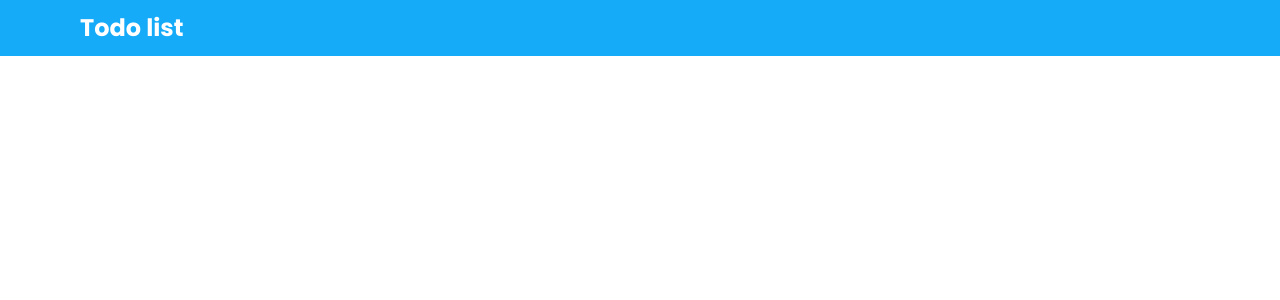
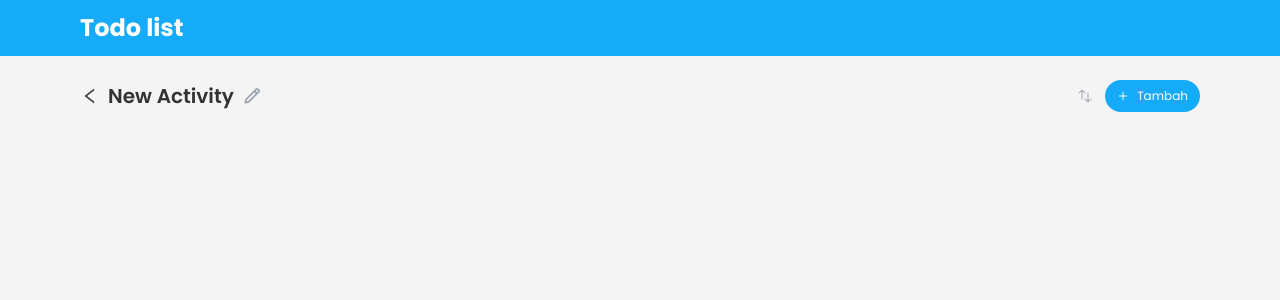
Before and after one commit to Firay24/todolist-app, a React (Create React App) app: page /activity/1 in a window 1280 px wide. Before the commit this address had no page. Shown: the top 300 px of the page. Built offline with nearby package versions, Linux system fonts and the light colour scheme.

Commit message:
navigation on detail page

```diff
--- a/package.json
+++ b/package.json
@@ -9,6 +9,7 @@
     "react": "^18.2.0",
     "react-dom": "^18.2.0",
     "react-icons": "^4.11.0",
+    "react-infinite-scroll-component": "^6.1.0",
     "react-router-dom": "^6.16.0",
     "react-scripts": "5.0.1",
     "web-vitals": "^2.1.4"
--- a/src/App.jsx
+++ b/src/App.jsx
@@ -2,6 +2,7 @@ import React from 'react';
 import { Route, Routes } from 'react-router-dom';
 import Header from 'components/Header';
 import Dashboard from 'page/Dashboard';
+import DetailPage from 'page/DetailPage';
 
 function App() {
   return (
@@ -12,6 +13,7 @@ function App() {
       <main className="mt-20">
         <Routes>
           <Route path="/" element={<Dashboard />} />
+          <Route path="/activity/:id" element={<DetailPage />} />
         </Routes>
       </main>
     </div>
--- a/src/components/Header/index.jsx
+++ b/src/components/Header/index.jsx
@@ -2,7 +2,7 @@ import React from 'react';
 
 function Header() {
   return (
-    <div className="bg-basic-blue py-3 flex fixed top-0 left-0 w-full">
+    <div className="bg-basic-blue py-3 flex fixed top-0 left-0 w-full z-10">
       <h1 className="text-white ml-20 font-bold text-2xl cursor-default">
         Todo list
       </h1>
--- a/src/components/button/index.jsx
+++ b/src/components/button/index.jsx
@@ -1,30 +1,33 @@
+/* eslint-disable max-len */
 /* eslint-disable react/button-has-type */
 /* eslint-disable no-nested-ternary */
 /* eslint-disable import/no-extraneous-dependencies */
 /* eslint-disable react/prop-types */
 import React from 'react';
 import PropTypes from 'prop-types';
-import { AiOutlinePlus } from 'react-icons/ai';
+import { AiOutlinePlus, AiOutlineLeft } from 'react-icons/ai';
 import { FaTrashAlt } from 'react-icons/fa';
 import { Link } from 'react-router-dom';
+import { BiPencil } from 'react-icons/bi';
+import { HiArrowsUpDown } from 'react-icons/hi2';
 
 function Button({
-  addButton, text, onSubmit, path, deleteButton, onDelete,
+  onButton, onLink, text, onHandler, path, onDelete, onBack, onSort,
 }) {
   return (
     <div>
-      { addButton ? (
+      { onButton ? (
+        <button type="submit" onClick={onHandler} className="bg-basic-blue w-fit text-white rounded-full hover:bg-blue-dark">
+          { text }
+        </button>
+      ) : onLink ? (
         <Link to={path} className="flex items-center py-2 px-3 text-xs gap-x-2 bg-basic-blue w-fit text-white rounded-full hover:bg-blue-dark">
           <AiOutlinePlus />
           { text }
         </Link>
-      ) : deleteButton ? (
-        <button onClick={onDelete} className="text-gray-400 hover:text-red-500">
-          <FaTrashAlt />
-        </button>
       ) : (
-        <button type="submit" onClick={onSubmit} className="bg-basic-blue w-fit text-white rounded-full hover:bg-blue-dark">
-          { text }
+        <button onClick={onHandler} className={`flex items-center ${onDelete ? 'text-gray-400 hover:text-red-500' : !onBack ? 'text-gray-400 hover:text-gray-500' : null}`}>
+          { onDelete ? <FaTrashAlt /> : onBack ? <AiOutlineLeft /> : onSort ? <HiArrowsUpDown /> : <BiPencil /> }
         </button>
       )}
     </div>
--- a/src/index.css
+++ b/src/index.css
@@ -4,6 +4,7 @@
 @tailwind utilities;
 
 body {
+  background-color: #F4F4F4;
   margin: 0;
   /* font-family: -apple-system, BlinkMacSystemFont, 'Segoe UI', 'Roboto', 'Oxygen',
     'Ubuntu', 'Cantarell', 'Fira Sans', 'Droid Sans', 'Helvetica Neue',
--- a/src/page/Dashboard/index.jsx
+++ b/src/page/Dashboard/index.jsx
@@ -1,9 +1,27 @@
+/* eslint-disable react/jsx-props-no-spreading */
 /* eslint-disable jsx-a11y/img-redundant-alt */
-import React from 'react';
+import React, { useEffect, useState } from 'react';
+import { getActivityGroups } from 'utils/api';
 import Button from 'components/button';
-import Items from './items';
+import Item from './item';
+import EmptyPage from './emptyPage';
 
 function Dashboard() {
+  const [activities, setActivity] = useState({ error: false, data: [] });
+
+  const getActivityHandler = async () => {
+    try {
+      const result = await getActivityGroups();
+      setActivity(result);
+    } catch (error) {
+      setActivity({ error: true, data: [] });
+    }
+  };
+
+  useEffect(() => {
+    getActivityHandler();
+  }, []);
+
   return (
     <div className="mx-20 mt-10">
       <div className="flex justify-between">
@@ -13,12 +31,24 @@ function Dashboard() {
           </h2>
         </div>
         <div>
-          <Button addButton text="Tambah" />
+          <Button onLink text="Tambah" />
         </div>
       </div>
-      <div>
-        <Items />
-      </div>
+      {
+        activities.data ? (
+          <div className="relative z-0 flex flex-wrap justify-between gap-x-2">
+            {
+              activities.data.map((activity, index) => (
+                <Item key={index} {...activity} />
+              ))
+            }
+          </div>
+        ) : (
+          <div>
+            <EmptyPage />
+          </div>
+        )
+      }
     </div>
   );
 }
--- /dev/null
+++ b/src/page/Dashboard/item.jsx
@@ -0,0 +1,24 @@
+/* eslint-disable camelcase */
+/* eslint-disable react/prop-types */
+/* eslint-disable import/no-extraneous-dependencies */
+import React from 'react';
+import DeleteButton from 'components/button';
+import { Link } from 'react-router-dom';
+
+function Items({ id, title, created_at }) {
+  return (
+    <div className="flex flex-col cursor-default mt-10 justify-between rounded-md p-4 bg-white min-w-fit w-1/5 max-w-xs aspect-square drop-shadow-md">
+      <div>
+        <h4 className="font-semibold">
+          <Link to={`/activity/${id}`}>{title}</Link>
+        </h4>
+      </div>
+      <div className="flex items-center justify-between text-gray-400 text-xs font-medium">
+        <p>{ created_at }</p>
+        <DeleteButton onDelete />
+      </div>
+    </div>
+  );
+}
+
+export default Items;
--- a/src/page/Dashboard/items.jsx
+++ /dev/null
@@ -1,21 +0,0 @@
-/* eslint-disable import/no-extraneous-dependencies */
-import React from 'react';
-import DeleteButton from 'components/button';
-
-function Items() {
-  return (
-    <div className="flex flex-col cursor-default mt-10 justify-between rounded-md p-4 bg-white w-1/5 aspect-square drop-shadow-md">
-      <div>
-        <h4 className="font-semibold">
-          Daftar Belanja Bulanan
-        </h4>
-      </div>
-      <div className="flex items-center justify-between text-gray-400 text-xs font-medium">
-        <p>1 Oktober 2021</p>
-        <DeleteButton deleteButton />
-      </div>
-    </div>
-  );
-}
-
-export default Items;
--- /dev/null
+++ b/src/page/DetailPage/index.jsx
@@ -0,0 +1,14 @@
+import React from 'react';
+import Navigation from './navigation';
+
+function DetailPage() {
+  return (
+    <div className="mx-20 mt-10">
+      <div>
+        <Navigation />
+      </div>
+    </div>
+  );
+}
+
+export default DetailPage;
--- /dev/null
+++ b/src/page/DetailPage/navigation.jsx
@@ -0,0 +1,27 @@
+/* eslint-disable import/no-extraneous-dependencies */
+import React from 'react';
+import Button from 'components/button';
+
+function navigation() {
+  return (
+    <div className="flex justify-between">
+      <div className="flex items-center gap-x-2 text-xl">
+        <div>
+          <Button onBack />
+        </div>
+        <div>
+          <h3 className="font-semibold cursor-default">New Activity</h3>
+        </div>
+        <div>
+          <Button onEdit />
+        </div>
+      </div>
+      <div className="flex items-center gap-x-3 text-base text-gray-500">
+        <Button onSort />
+        <Button onLink text="Tambah" />
+      </div>
+    </div>
+  );
+}
+
+export default navigation;
--- /dev/null
+++ b/src/utils/api.js
@@ -0,0 +1,31 @@
+/* eslint-disable import/prefer-default-export */
+const BASE_URL = 'https://todo.api.devcode.gethired.id';
+
+async function getActivityGroups() {
+  const response = await fetch(`${BASE_URL}/activity-groups`);
+  const responseJson = await response.json();
+
+  if (!responseJson.data) {
+    alert('failed to get data');
+    return { error: true, data: [] };
+  }
+
+  return { error: false, data: responseJson.data };
+}
+
+async function getActivityGroupsById({ id }) {
+  const response = await fetch(`${BASE_URL}/activity-groups/${id}`);
+  const responseJson = response.json();
+
+  if (!responseJson) {
+    alert('not found');
+    return { error: true, data: null };
+  }
+
+  return { Error: false, data: responseJson };
+}
+
+export {
+  getActivityGroups,
+  getActivityGroupsById,
+};
```
Also changed, not shown: 2 other files (tests, documents, lock files or other folders).
